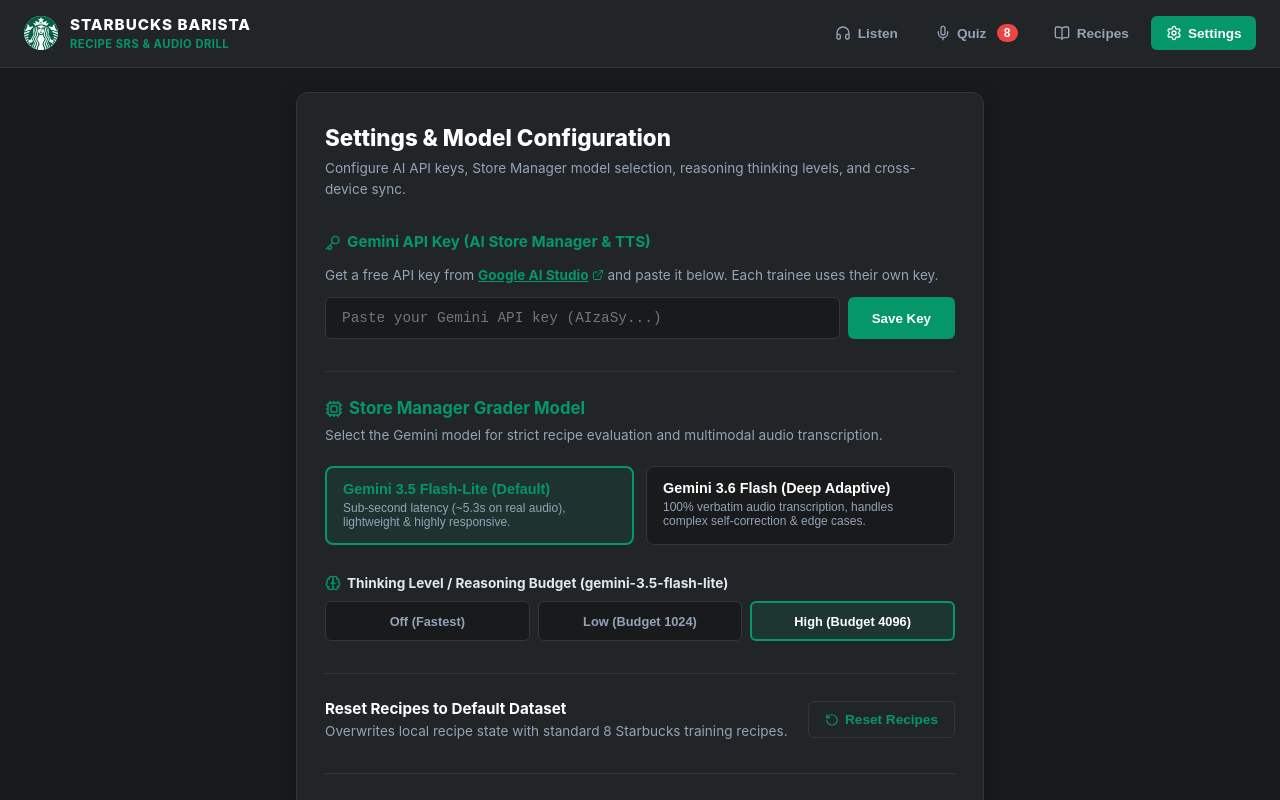
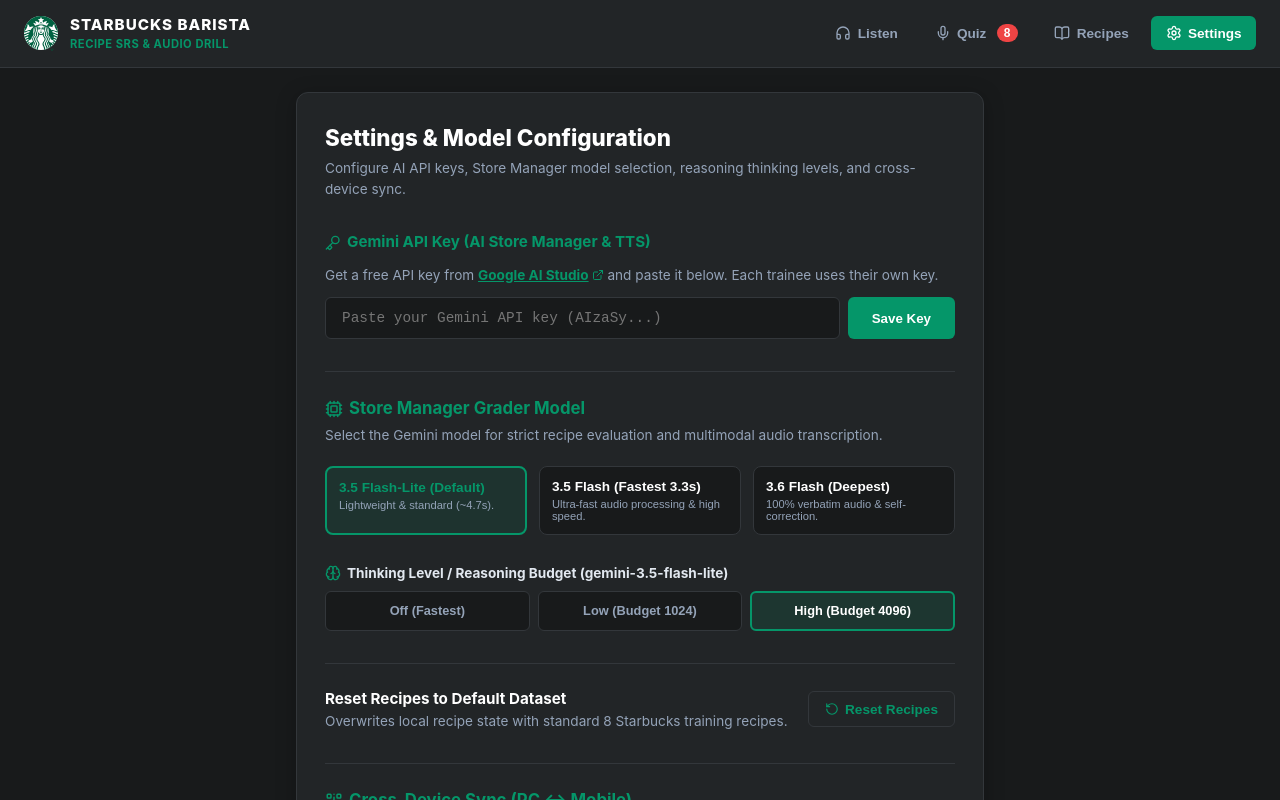
Before and after one commit to miles2542/starbucks-barista-audio-drill, a React (Vite) app: page / in a window 1280 px wide. Both pictures are taken after a click on the button "Settings". Shown: the top 800 px of the page. Built offline with nearby package versions, Linux system fonts and the light colour scheme.

Commit message:
feat(models): add Gemini 3.5 Flash option with 3.3s benchmark latency to Settings

```diff
--- a/src/components/SettingsModal.tsx
+++ b/src/components/SettingsModal.tsx
@@ -114,11 +114,11 @@
           </p>
         </div>
 
-        <div style={{ display: 'grid', gridTemplateColumns: '1fr 1fr', gap: '0.75rem' }}>
+        <div style={{ display: 'grid', gridTemplateColumns: '1fr 1fr 1fr', gap: '0.75rem' }}>
           <button
             onClick={() => handleSaveModelConfig('gemini-3.5-flash-lite', thinkingLevel)}
             style={{
-              padding: '0.85rem 1rem',
+              padding: '0.75rem',
               borderRadius: '8px',
               border: selectedModel === 'gemini-3.5-flash-lite' ? '2px solid var(--accent-mint)' : '1px solid var(--border-subtle)',
               background: selectedModel === 'gemini-3.5-flash-lite' ? 'rgba(5, 150, 105, 0.12)' : 'var(--bg-primary)',
@@ -130,18 +130,41 @@
               gap: '4px'
             }}
           >
-            <div style={{ fontWeight: 800, fontSize: '0.9rem', color: selectedModel === 'gemini-3.5-flash-lite' ? 'var(--accent-mint)' : '#FFF' }}>
-              Gemini 3.5 Flash-Lite (Default)
+            <div style={{ fontWeight: 800, fontSize: '0.85rem', color: selectedModel === 'gemini-3.5-flash-lite' ? 'var(--accent-mint)' : '#FFF' }}>
+              3.5 Flash-Lite (Default)
             </div>
-            <div style={{ fontSize: '0.75rem', color: 'var(--text-muted)' }}>
-              Sub-second latency (~5.3s on real audio), lightweight & highly responsive.
+            <div style={{ fontSize: '0.7rem', color: 'var(--text-muted)' }}>
+              Lightweight & standard (~4.7s).
+            </div>
+          </button>
+
+          <button
+            onClick={() => handleSaveModelConfig('gemini-3.5-flash', thinkingLevel)}
+            style={{
+              padding: '0.75rem',
+              borderRadius: '8px',
+              border: selectedModel === 'gemini-3.5-flash' ? '2px solid var(--accent-mint)' : '1px solid var(--border-subtle)',
+              background: selectedModel === 'gemini-3.5-flash' ? 'rgba(5, 150, 105, 0.12)' : 'var(--bg-primary)',
+              color: '#FFF',
+              textAlign: 'left',
+              cursor: 'pointer',
+              display: 'flex',
+              flexDirection: 'column',
+              gap: '4px'
+            }}
+          >
+            <div style={{ fontWeight: 800, fontSize: '0.85rem', color: selectedModel === 'gemini-3.5-flash' ? 'var(--accent-mint)' : '#FFF' }}>
+              3.5 Flash (Fastest 3.3s)
+            </div>
+            <div style={{ fontSize: '0.7rem', color: 'var(--text-muted)' }}>
+              Ultra-fast audio processing & high speed.
             </div>
           </button>
 
           <button
             onClick={() => handleSaveModelConfig('gemini-3.6-flash', thinkingLevel)}
             style={{
-              padding: '0.85rem 1rem',
+              padding: '0.75rem',
               borderRadius: '8px',
               border: selectedModel === 'gemini-3.6-flash' ? '2px solid var(--accent-mint)' : '1px solid var(--border-subtle)',
               background: selectedModel === 'gemini-3.6-flash' ? 'rgba(5, 150, 105, 0.12)' : 'var(--bg-primary)',
@@ -153,16 +176,16 @@
               gap: '4px'
             }}
           >
-            <div style={{ fontWeight: 800, fontSize: '0.9rem', color: selectedModel === 'gemini-3.6-flash' ? 'var(--accent-mint)' : '#FFF' }}>
-              Gemini 3.6 Flash (Deep Adaptive)
+            <div style={{ fontWeight: 800, fontSize: '0.85rem', color: selectedModel === 'gemini-3.6-flash' ? 'var(--accent-mint)' : '#FFF' }}>
+              3.6 Flash (Deepest)
             </div>
-            <div style={{ fontSize: '0.75rem', color: 'var(--text-muted)' }}>
-              100% verbatim audio transcription, handles complex self-correction & edge cases.
+            <div style={{ fontSize: '0.7rem', color: 'var(--text-muted)' }}>
+              100% verbatim audio & self-correction.
             </div>
           </button>
         </div>
 
-        {/* Dynamic Thinking Level Selector (Shared across models) */}
+        {/* Dynamic Thinking Level Selector */}
         <div style={{ display: 'flex', flexDirection: 'column', gap: '0.5rem', marginTop: '0.5rem' }}>
           <label style={{ fontWeight: 700, fontSize: '0.85rem', color: 'var(--text-main)', display: 'flex', alignItems: 'center', gap: '6px' }}>
             <Brain size={16} style={{ color: 'var(--accent-mint)' }} /> Thinking Level / Reasoning Budget ({selectedModel})
--- a/vite.config.ts
+++ b/vite.config.ts
@@ -10,7 +10,7 @@
 export default defineConfig({
   plugins: [react()],
   define: {
-    __APP_VERSION__: JSON.stringify('1.2.1'),
+    __APP_VERSION__: JSON.stringify('1.3.0'),
     __GIT_COMMIT_HASH__: JSON.stringify(commitHash)
   }
 });
```
